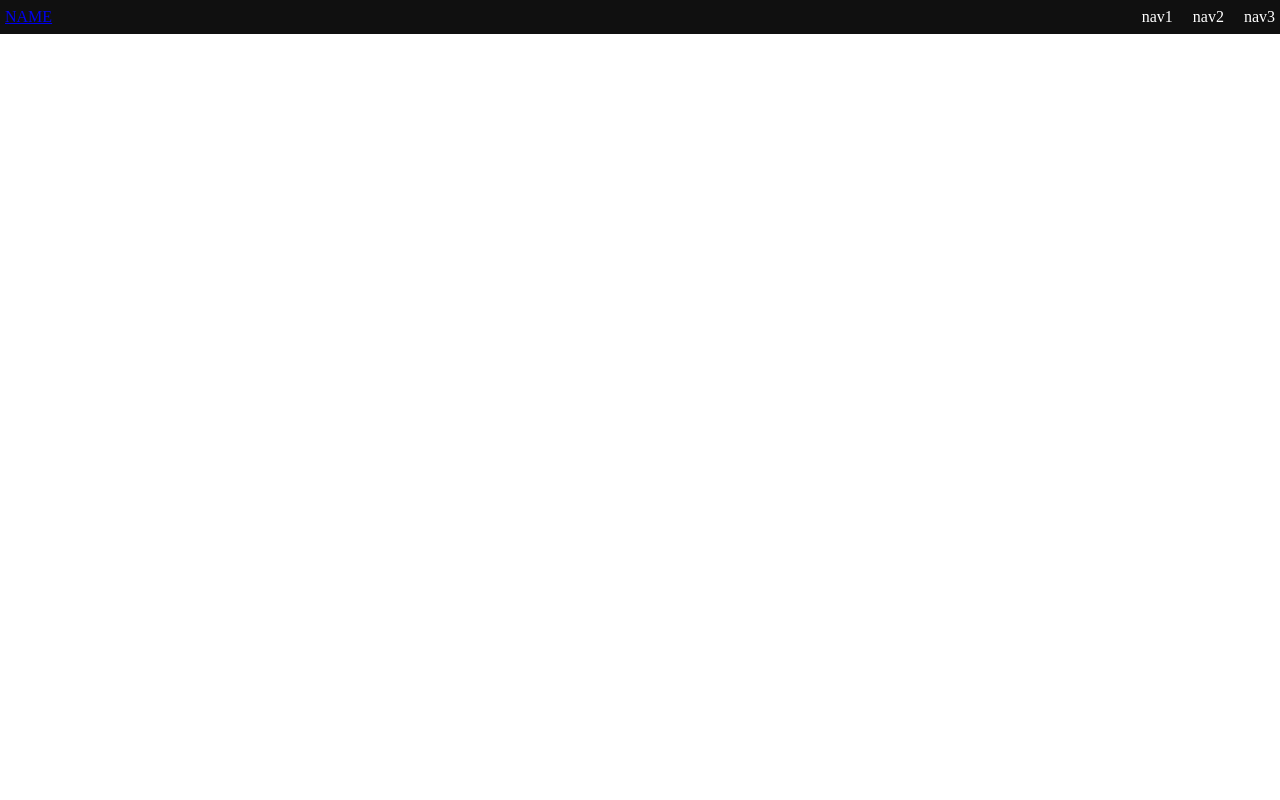
After one commit to Yoshikatsu-Koyanagi/tango, a PHP site: page /login/header.php in a window 1280 px wide. The commit adds this page. Run offline with PHP 8.4, Linux system fonts and the light colour scheme.

Commit message:
commiting sources 202203141825

```diff
--- /dev/null
+++ b/login/header.php
@@ -0,0 +1,33 @@
+<div class="header">
+    <a href="./index.php">NAME</a>
+
+    <ul>
+        <li>nav1</li>
+        <li>nav2</li>
+        <li>nav3</li>
+    </ul>
+</div>
+
+
+<style>
+    body {
+        margin: 0;
+    }
+    .header {
+        display: flex;
+        align-items: center;
+        padding: 2px 5px;
+        height: 30px;
+        width: 100%;
+        background-color: #101010;
+        color: white;
+    }
+    ul {
+        margin-left: auto;
+        display: flex;
+        list-style: none;
+    }
+    ul li {
+        margin: 0 10px;
+    }
+</style>
```
Also changed, not shown: login/side-bar.php (added, +24 -0 lines), login/table.php (+9 -4 lines), login/index.php (line endings or trailing spaces).
